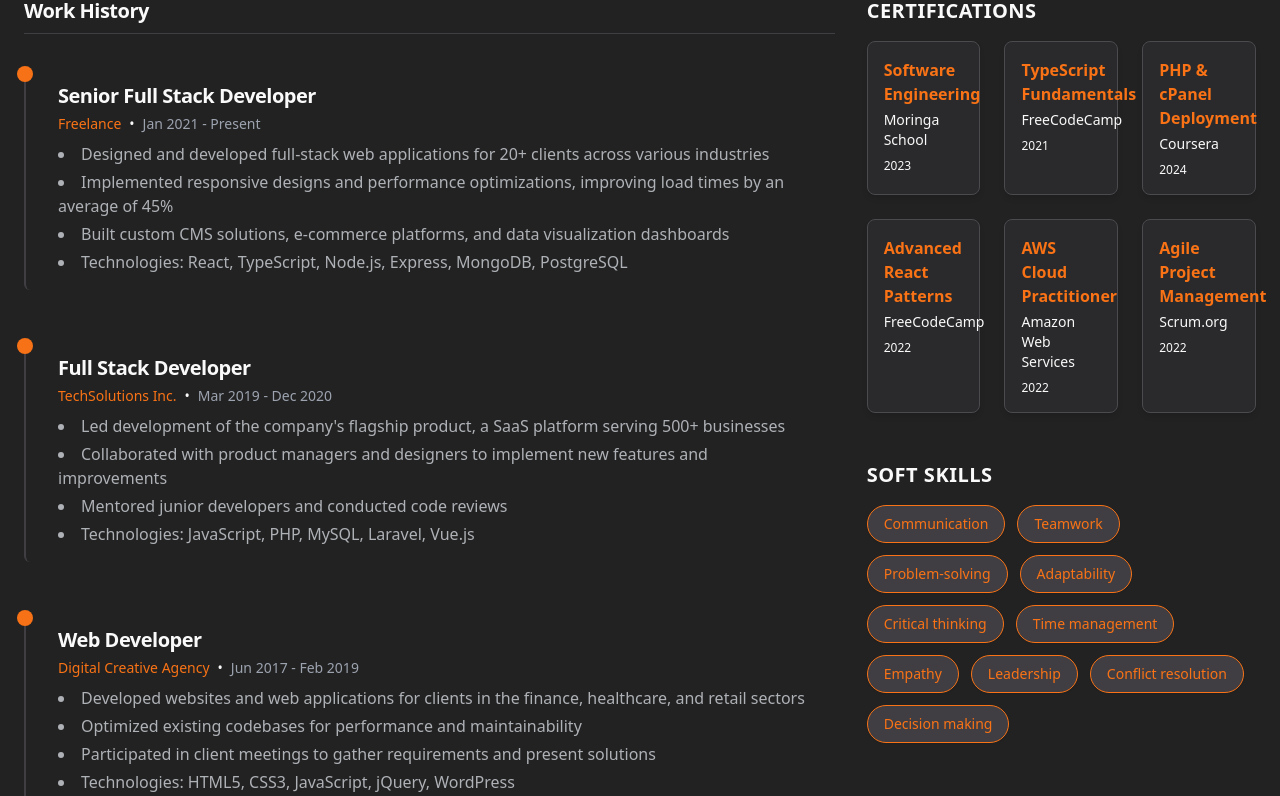
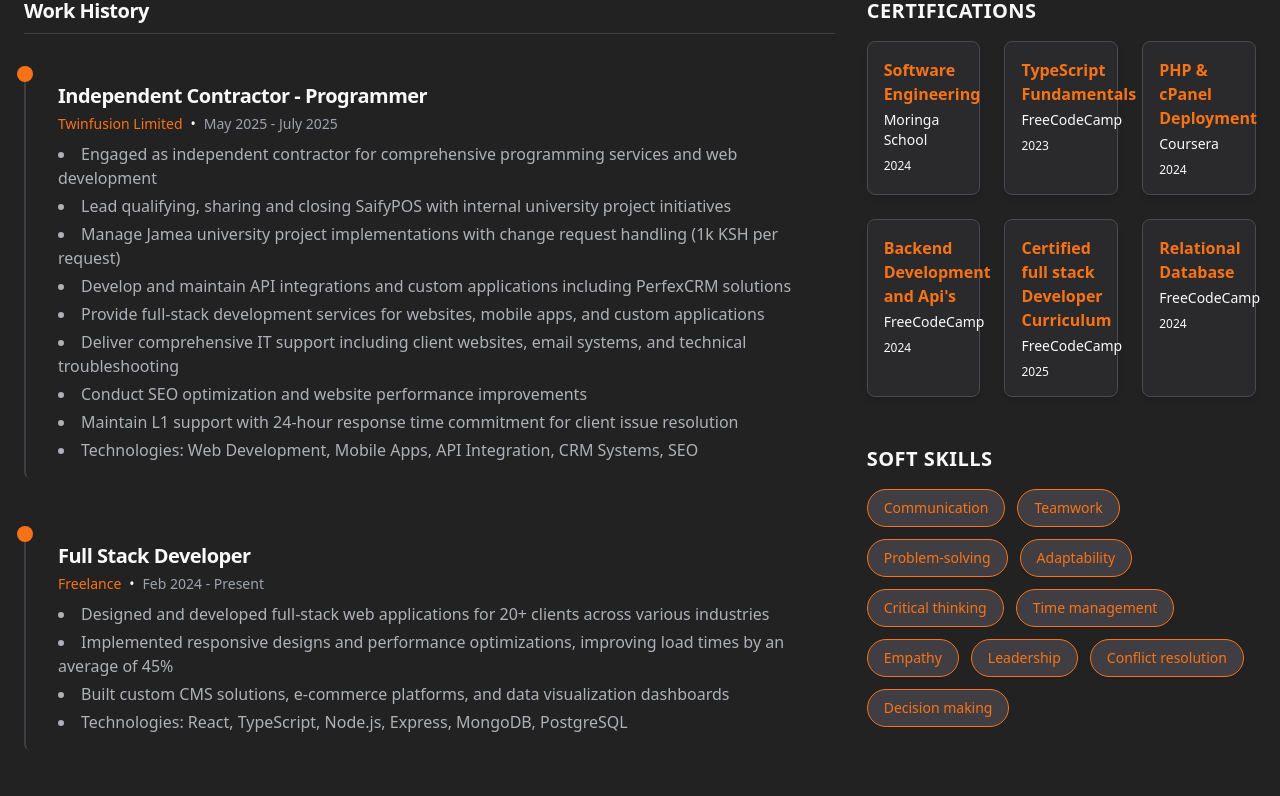
Before and after one commit to dannykhan02/my_portfolio, a React (Vite) app: page / in a window 1280 px wide. Shown: the part 6100-6896 px from the top of the page. Built offline with nearby package versions, Linux system fonts and the light colour scheme.

Commit message:
Update projects

```diff
--- a/src/components/Experience.tsx
+++ b/src/components/Experience.tsx
@@ -4,9 +4,25 @@ import { useRef } from "react";
 
 const experiences = [
   {
-    title: "Senior Full Stack Developer",
+    title: "Independent Contractor - Programmer",
+    company: "Twinfusion Limited",
+    period: "May 2025 - July 2025",
+    description: [
+      "Engaged as independent contractor for comprehensive programming services and web development",
+      "Lead qualifying, sharing and closing SaifyPOS with internal university project initiatives",
+      "Manage Jamea university project implementations with change request handling (1k KSH per request)",
+      "Develop and maintain API integrations and custom applications including PerfexCRM solutions",
+      "Provide full-stack development services for websites, mobile apps, and custom applications",
+      "Deliver comprehensive IT support including client websites, email systems, and technical troubleshooting",
+      "Conduct SEO optimization and website performance improvements",
+      "Maintain L1 support with 24-hour response time commitment for client issue resolution",
+      "Technologies: Web Development, Mobile Apps, API Integration, CRM Systems, SEO"
+    ]
+  },
+  {
+    title: "Full Stack Developer",
     company: "Freelance",
-    period: "Jan 2021 - Present",
+    period: "Feb 2024 - Present",
     description: [
       "Designed and developed full-stack web applications for 20+ clients across various industries",
       "Implemented responsive designs and performance optimizations, improving load times by an average of 45%",
@@ -15,36 +31,37 @@ const experiences = [
     ]
   },
   {
-    title: "Full Stack Developer",
-    company: "TechSolutions Inc.",
-    period: "Mar 2019 - Dec 2020",
+    title: "Software Engineering Intern",
+    company: "Koduor and Company Ltd",
+    period: "May 2024 - Aug 2024",
     description: [
-      "Led development of the company's flagship product, a SaaS platform serving 500+ businesses",
-      "Collaborated with product managers and designers to implement new features and improvements",
-      "Mentored junior developers and conducted code reviews",
-      "Technologies: JavaScript, PHP, MySQL, Laravel, Vue.js"
+      "Built components for a freelancer mobile platform used by over 5,000 users",
+      "Contributed to a departmental ERP used by internal teams for resource planning",
+      "Implemented core features of an internal ticketing tool with 99.5% uptime",
+      "Technologies: React Native, Flask, PostgreSQL"
     ]
   },
   {
-    title: "Web Developer",
-    company: "Digital Creative Agency",
-    period: "Jun 2017 - Feb 2019",
+    title: "Software Engineering Intern",
+    company: "CyberTap",
+    period: "Jan 2024 - Mar 2024",
     description: [
-      "Developed websites and web applications for clients in the finance, healthcare, and retail sectors",
-      "Optimized existing codebases for performance and maintainability",
-      "Participated in client meetings to gather requirements and present solutions",
-      "Technologies: HTML5, CSS3, JavaScript, jQuery, WordPress"
+      "Built a secure auth system that reduced security incidents by 95%",
+      "Developed APIs serving 50,000+ daily requests with 99.9% uptime",
+      "Wrote automated tests increasing backend coverage from 60% to 90%",
+      "Technologies: Python, Flask, PostgreSQL, Pytest"
     ]
-  }
+  },
+
 ];
 
 const certifications = [
-  { title: "Software Engineering", issuer: "Moringa School", date: "2023" },
-  { title: "TypeScript Fundamentals", issuer: "FreeCodeCamp", date: "2021" },
+  { title: "Software Engineering", issuer: "Moringa School", date: "2024" },
+  { title: "TypeScript Fundamentals", issuer: "FreeCodeCamp", date: "2023" },
   { title: "PHP & cPanel Deployment", issuer: "Coursera", date: "2024" },
-  { title: "Advanced React Patterns", issuer: "FreeCodeCamp", date: "2022" },
-  { title: "AWS Cloud Practitioner", issuer: "Amazon Web Services", date: "2022" },
-  { title: "Agile Project Management", issuer: "Scrum.org", date: "2022" }
+  { title: "Backend Development and Api's", issuer: "FreeCodeCamp", date: "2024" },
+  { title: "Certified full stack Developer Curriculum", issuer: "FreeCodeCamp", date: "2025" },
+  { title: "Relational Database", issuer: "FreeCodeCamp", date: "2024" },
 ];
 
 const softSkills = [
```
Also changed, not shown: public/ticketing_system.png.
